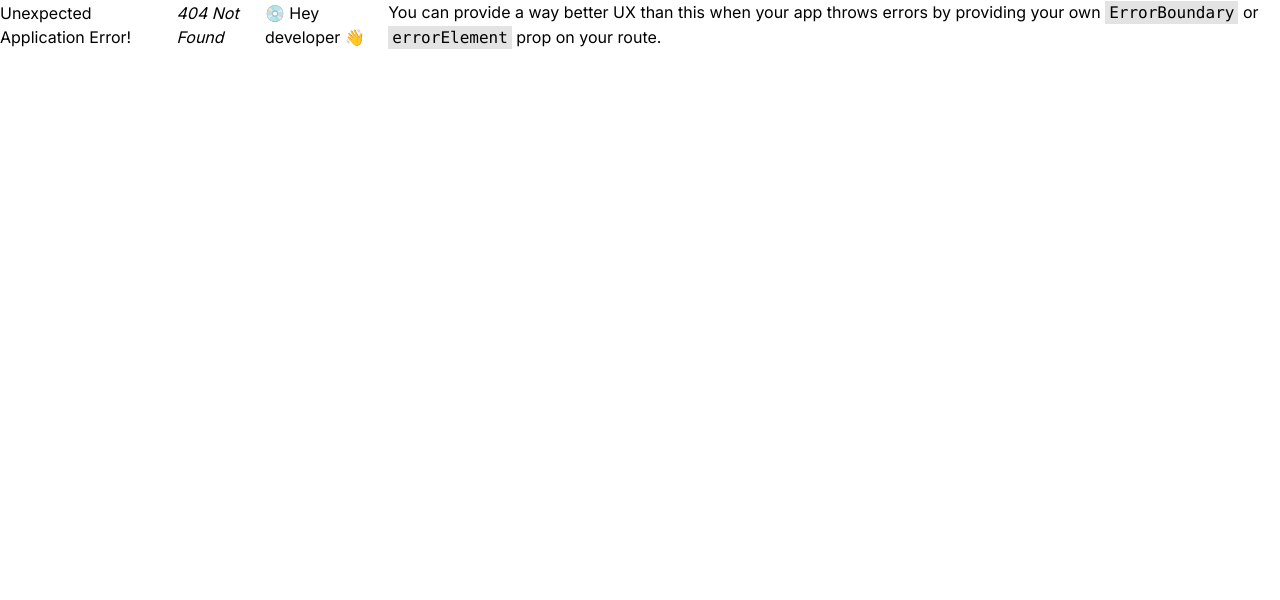
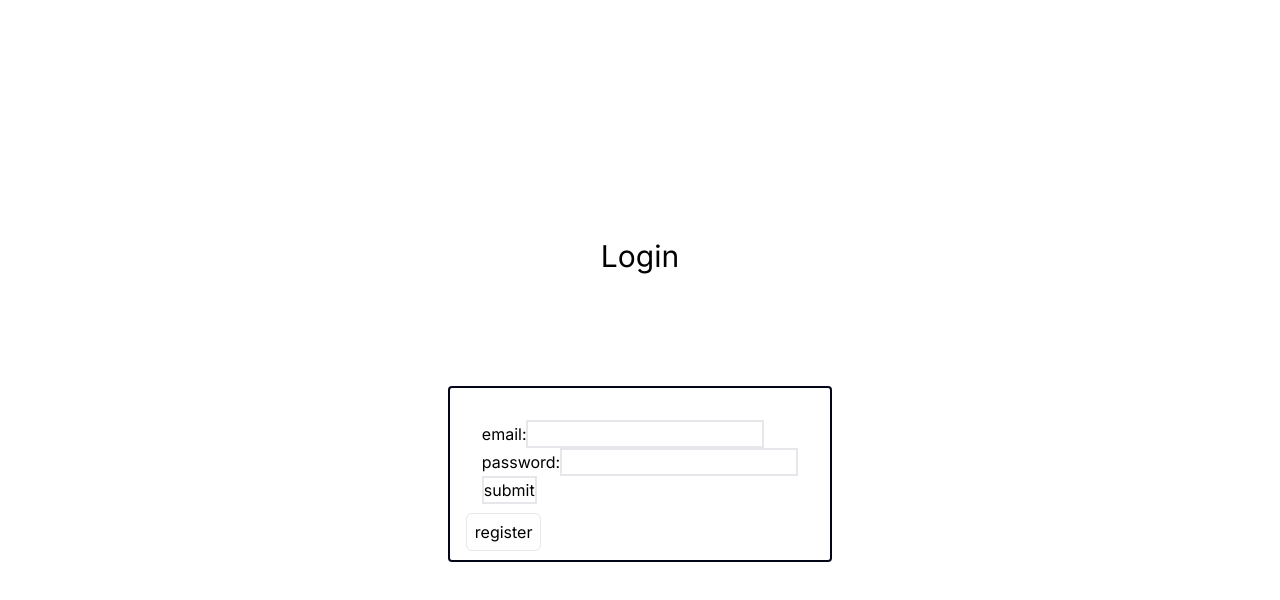
Before and after one commit to shreverr/Meetcode, a React (Create React App) app in the folder client/: page /login in a window 1280 px wide. Before the commit this address had no page. Shown: the top 600 px of the page. Built offline with nearby package versions, Linux system fonts and the light colour scheme.

Commit message:
made basic login and register pages

```diff
--- a/client/package.json
+++ b/client/package.json
@@ -6,6 +6,7 @@
     "@testing-library/jest-dom": "^5.17.0",
     "@testing-library/react": "^13.4.0",
     "@testing-library/user-event": "^13.5.0",
+    "axios": "^1.4.0",
     "lucide-react": "^0.268.0",
     "prop-types": "^15.8.1",
     "react": "^18.2.0",
--- a/client/src/components/NavBar.jsx
+++ b/client/src/components/NavBar.jsx
@@ -1,12 +1,13 @@
 import React from 'react';
+import { Link } from 'react-router-dom';
 
 export default function NavBar() {
   return (
-    <nav className="fixed top-0 w-full h-10 border flex justify-between items-center p-2">
+    <nav className="absolute top-0 w-full h-14 border flex justify-between items-center p-2">
       <div className="text-xl font-semibold">
         Meetcode
       </div>
-      <button type="submit" className="border p-1 rounded-md text-md">Login</button>
+      <Link to="/login" className="border p-2 rounded-md">Login</Link>
     </nav>
   );
 }
--- a/client/src/index.css
+++ b/client/src/index.css
@@ -18,4 +18,5 @@ body {
   display: flex;
   justify-content: center;
   align-items: center;
+  height: 100vh;
 }
--- /dev/null
+++ b/client/src/pages/Login.jsx
@@ -0,0 +1,33 @@
+import React, { useState } from 'react';
+import { Link } from 'react-router-dom';
+
+export default function Login() {
+  const [formData, setFormData] = useState({ email: '', password: '' });
+
+  const handleChange = (event) => {
+    const { name, value } = event.target;
+    setFormData((prevFormData) => ({ ...prevFormData, [name]: value }));
+  };
+
+  const handleSubmit = (event) => {
+    event.preventDefault();
+  };
+
+  return (
+    <main className="flex flex-col justify-center items-center">
+      <h1 className="text-3xl mb-28">Login</h1>
+      <div className="border-2 p-4 rounded md border-slate-950">
+        <form onSubmit={handleSubmit} className="p-4">
+          <label htmlFor="email">email:</label>
+          <input type="email" id="email" name="email" value={formData.email} onChange={handleChange} className="border-2" />
+          <br />
+          <label htmlFor="password">password:</label>
+          <input type="password" id="password" value={formData.password} name="password" onChange={handleChange} className="border-2" />
+          <br />
+          <button type="submit" className="border-2">submit</button>
+        </form>
+        <Link to="/register" className="border p-2 rounded-md mt-2">register</Link>
+      </div>
+    </main>
+  );
+}
--- /dev/null
+++ b/client/src/pages/Register.jsx
@@ -0,0 +1,35 @@
+import React, { useState } from 'react';
+import { Link } from 'react-router-dom';
+
+export default function Register() {
+  const [formData, setFormData] = useState({ name: '', email: '', password: '' });
+
+  const handleChange = (event) => {
+    const { name, value } = event.target;
+    setFormData((prevFormData) => ({ ...prevFormData, [name]: value }));
+  };
+
+  const handleSubmit = (event) => {
+    event.preventDefault();
+  };
+
+  return (
+    <main className="flex flex-col justify-center items-center">
+      <h1 className="text-3xl mb-28">Register</h1>
+      <div className="border-2 p-4 rounded md border-slate-950">
+        <form onSubmit={handleSubmit} className="p-4">
+          <label htmlFor="name">name:</label>
+          <input type="name" id="name" name="name" value={formData.name} onChange={handleChange} className="border-2" />
+          <label htmlFor="email">email:</label>
+          <input type="email" id="email" name="email" value={formData.email} onChange={handleChange} className="border-2" />
+          <br />
+          <label htmlFor="password">password:</label>
+          <input type="password" id="password" value={formData.password} name="password" onChange={handleChange} className="border-2" />
+          <br />
+          <button type="submit" className="border-2">submit</button>
+        </form>
+        <Link to="/login" className="border p-2 rounded-md mt-2">login</Link>
+      </div>
+    </main>
+  );
+}
```
Also changed, not shown: client/src/index.jsx (+10 -0 lines), 1 other file (tests, documents, lock files or other folders).
